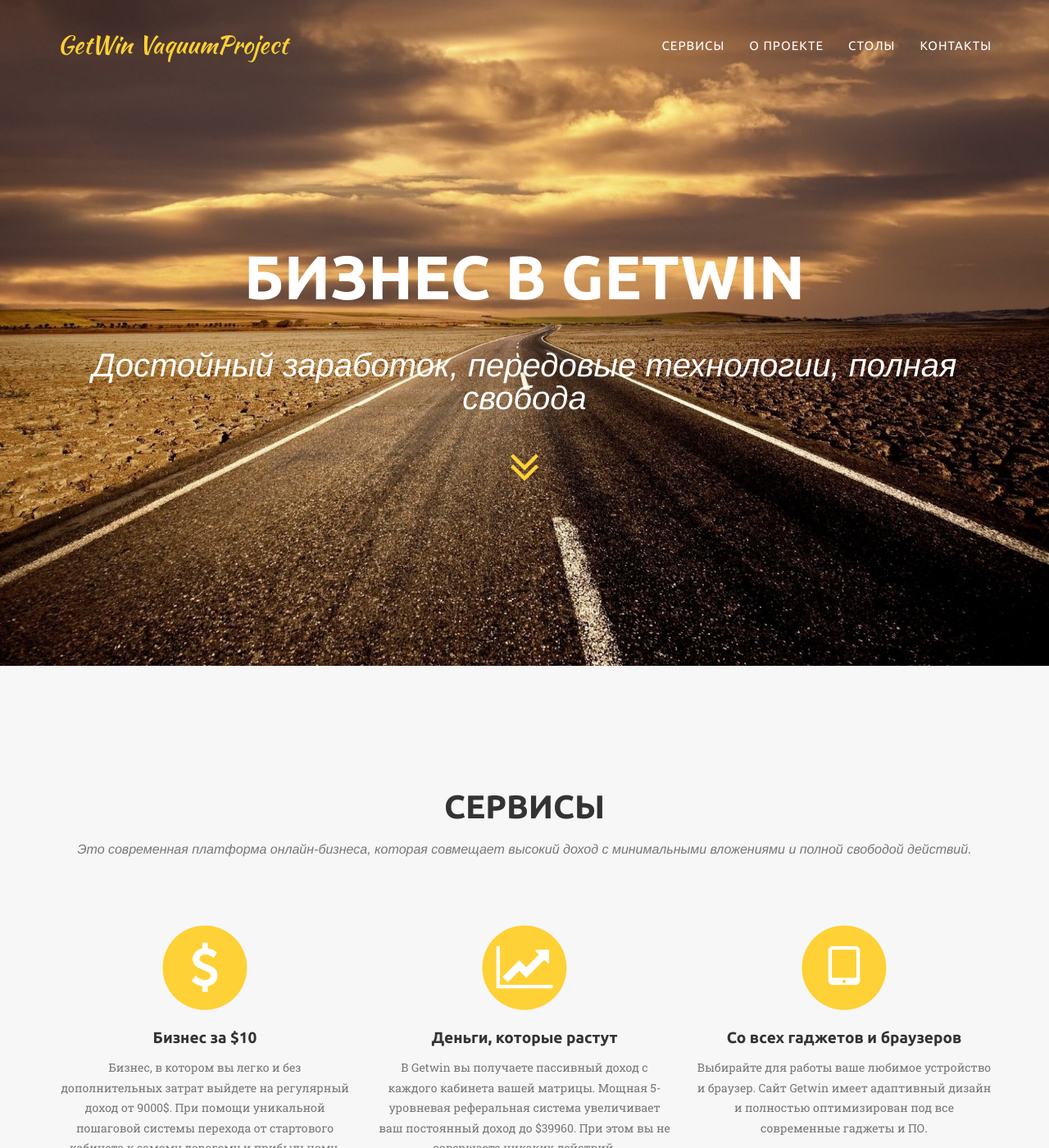
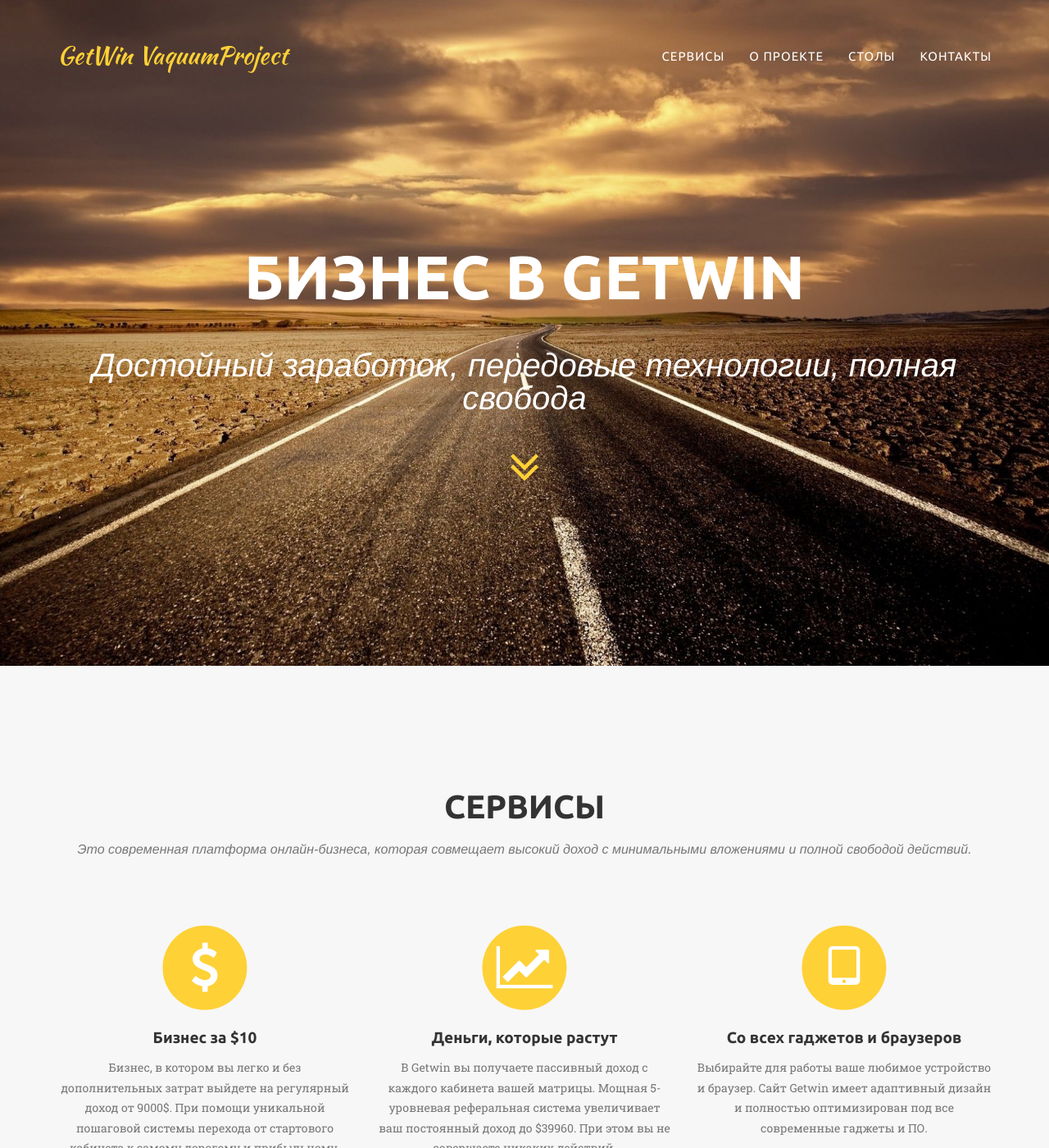
Before and after one commit to IvanovVasiliy/main_site, a Jekyll site: the page built from index.html, in a window 1280 px wide and 1400 px high. Shown: the whole window at 82% size. Built offline with Jekyll 4.4.1, drawn with Linux system fonts in a browser that asks for light colours; some web fonts are replaced.

Commit message:
Первый коммит

```diff
--- a/_includes/css/agency.css
+++ b/_includes/css/agency.css
@@ -233,7 +233,7 @@ fieldset[disabled] .btn-xl.active {
 
 @media(min-width:768px) {
     .navbar-default {
-        padding: 25px 0;
+        padding: 3% 0;
         border: 0;
         background-color: transparent;
         -webkit-transition: padding .3s;
@@ -253,7 +253,7 @@ fieldset[disabled] .btn-xl.active {
     }
 
     .navbar-default.navbar-shrink {
-        padding-top: 1%;
+        padding: 1% 0;
         background-color: #222;
     }
 
```
